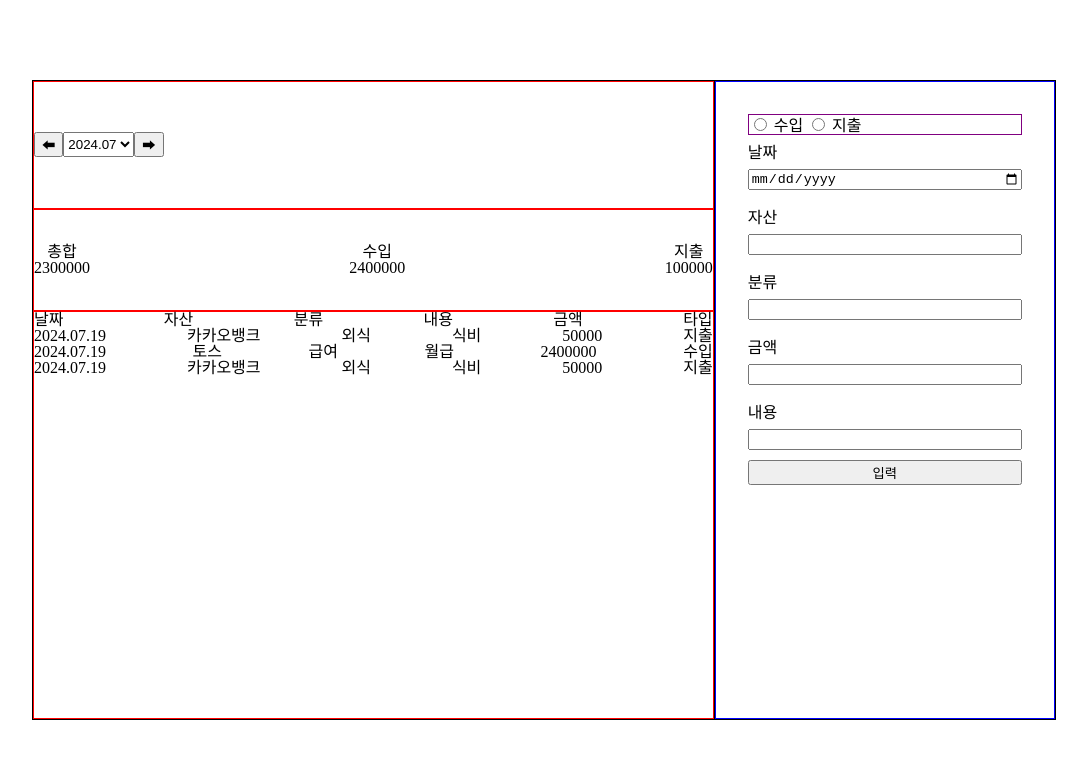
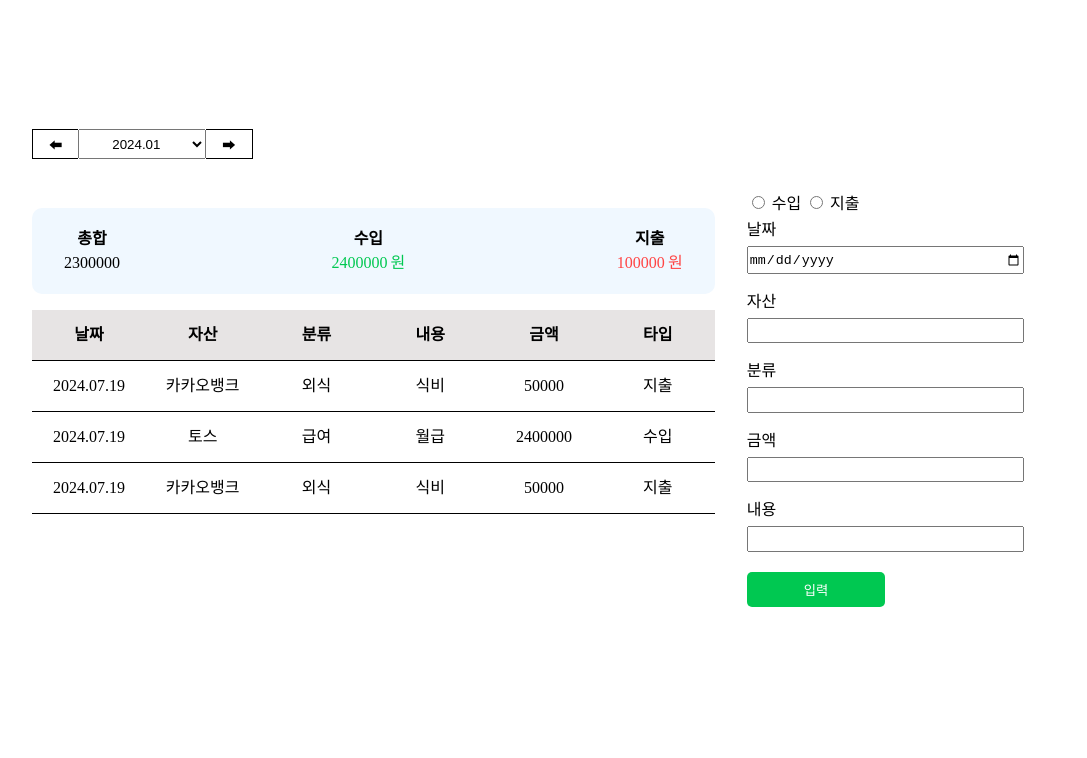
Before and after one commit to lifthus/ecount-probationary-assignment-1, a plain HTML site: page client/index.html in a window 1280 px wide. Shown: the whole page, without its empty margins (96-1183 px from the left). Drawn offline with Linux system fonts and the light colour scheme.

Commit message:
월별 데이터 토글버튼 기능구현

```diff
--- a/client/index.html
+++ b/client/index.html
@@ -14,10 +14,18 @@
         <form class="toggle_form">
           <input type="button" value="⬅">
             <select name="" id="">
-              <option value="">2024.07</option>
-              <option value="">2024.08</option>
-              <option value="">2024.09</option>
-              <option value="">2024.10</option>
+              <option value="2024.01">2024.01</option>
+              <option value="2024.02">2024.02</option>
+              <option value="2024.03">2024.03</option>
+              <option value="2024.04">2024.04</option>
+              <option value="2024.05">2024.05</option>
+              <option value="2024.06">2024.06</option>
+              <option value="2024.07">2024.07</option>
+              <option value="2024.08">2024.08</option>
+              <option value="2024.09">2024.09</option>
+              <option value="2024.10">2024.10</option>
+              <option value="2024.11">2024.11</option>
+              <option value="2024.12">2024.12</option>
             </select>
           <input type="button" value="➡">
         </form>
@@ -37,7 +45,7 @@
             <span id="payment-price">0</span>
           </div>
         </div>
-        <table>
+        <table class="account-book-table">
           <tbody id="income-tbody">
             <tr>
               <th>날짜</th>
@@ -54,11 +62,11 @@
     <div class="grid__item content__form__wrapper">
       <form action="" id="user-form" class="form__wrapper">
         <div class="type__wrapper">
-          <label for="method-1" class="type-label">
+          <label for="method-1" class="type-label" id="income-label">
             <input id="method-1" type="radio" name="action-type" value="수익">
             <span>수입</span>
           </label>
-          <label for="method-2" class="type-label">
+          <label for="method-2" class="type-label" id="payment-label">
             <input id="method-2" type="radio" name="action-type" value="지출">
             <span>지출</span>
           </label>
--- a/client/js/main.js
+++ b/client/js/main.js
@@ -69,3 +69,51 @@ form.onsubmit = (e) => {
 // classification: 급여
 // price: 2800000
 // content: 수입
+
+// 수입 & 지출 toggle part
+
+const incomeLabel = document.getElementById("income-label");
+const paymentLabel = document.getElementById("payment-label");
+
+incomeLabel.onclick = (e) => {
+  console.log("income label click")
+  console.log(e.target);
+}
+
+paymentLabel.onclick = (e) => {
+  console.log("payment label click")
+  console.log(e.target);
+}
+
+// toggle left click part
+const select = document.querySelector(".toggle_form select")
+console.log("select")
+console.log(select.value)
+console.log(select.options)
+console.log(select.options.length)
+console.log(select.selectedIndex)
+const leftBtn = document.querySelector('.toggle_form input[value="⬅"]')
+console.log("leftBtn")
+console.log(leftBtn)
+const handleLeftClick = () => {
+  console.log("click")
+  if (select.selectedIndex === 0) {
+    return;
+  }
+  select.selectedIndex -= 1;
+  return;
+}
+leftBtn.addEventListener("click", handleLeftClick);
+
+// toggle right click part
+
+const rigthBtn = document.querySelector('.toggle_form input[value="➡"]')
+const handleRigthClick = () => {
+  console.log("click")
+  if (select.selectedIndex === select.options.length - 1) {
+    return;
+  }
+  select.selectedIndex += 1;
+  return;
+}
+rigthBtn.addEventListener("click", handleRigthClick);
--- a/client/styles/main.css
+++ b/client/styles/main.css
@@ -14,15 +14,6 @@
   box-sizing: border-box;
 }
 
-.grid__item {
-  border: 1px solid;
-  border-color: var(--text-color);
-}
-
-.grid__item:last-child {
-  border-left: none;
-}
-
 /* main data content part */
 
 .content__wrapper {
@@ -36,19 +27,39 @@
 }
 
 .table__wrapper table {
-  border: 1px solid red;
+  overflow-y: scroll;
 }
 .table__wrapper table tr {
   display: flex;
-  justify-content: space-between;
+  width: 100%;
+  height: 50px;
+  border-bottom: 1px solid;
+  border-color: var(--text-color);
 }
+
 .table__wrapper table tr:first-child {
+  background-color: rgba(133, 120, 120, .2);
+}
 
+.table__wrapper table th, td {
+  display: flex;
+  width: 17%;
+  align-items: center;
+  justify-content: center;
 }
+
+.table__wrapper table th {
+  font-weight: 600;
+}
+
+/* 수입 / 지출 통계 part */
 .summary_warpper {
   display: flex;
   justify-content: space-between;
-  border: 1px solid red
+  padding: 0 2rem;
+  margin-bottom: 1rem;
+  border-radius: 10px;
+  background-color: aliceblue;
 }
 
 .summary_item {
@@ -58,18 +69,54 @@
   justify-content: center;
 }
 
+.summary_item span:first-child {
+  font-weight: 600;
+  margin-bottom: .5rem;
+}
+
+#income-price {
+  color: #00C851;
+}
+
+#payment-price {
+  color: #ff4444;
+}
+
+#income-price::after, #payment-price::after {
+  content: "원";
+  margin-left: .2rem;
+}
+
+
 /* toggle wrapper */
 .toggle__wrapper {
   display: flex;
   align-items: center;
-  border: 1px solid red;
 }
 
 .toggle_form {
   display: flex;
   width: 300px;
 }
+.toggle_form input[type="button"] {
+  background-color: transparent;
+  border: 1px solid black;
+  padding: .3rem 1rem;
+}
+.toggle_form input[type="button"]:first-child {
+  border-right: none;
+}
+.toggle_form input[type="button"]:last-child {
+  border-left: none;
+}
+.toggle_form input[type="button"]:hover {
+  cursor: pointer;
+}
 
+.toggle_form select {
+  width: 8rem;
+  text-align: center;
+}
 /* form part */
 
 .user-input {
@@ -79,6 +126,9 @@
   margin: 10px 0;
   flex-direction: column;
 }
+.user-input:last-child {
+  margin-bottom: 20px;
+}
 
 .form__wrapper {
   display: flex;
@@ -86,11 +136,28 @@
   flex-direction: column;
   height: 100%;
   box-sizing: border-box;
-  border: 1px solid blue;
+  justify-content: center;
+}
+
+.form__wrapper input[type="text"], .form__wrapper input[type="number"], .form__wrapper input[type="date"] {
+  padding: .2rem 0;
+}
+
+.form__wrapper input[type="submit"] {
+  margin-top: 10px;
+  width: 50%;
+  padding: .5rem 0;
+  border: none;
+  background-color: #00C851;
+  color: white;
+  border-radius: 5px;
+}
+
+.form__wrapper input[type="submit"]:hover {
+  cursor: pointer;
 }
 
 .type__wrapper {
-  border: 1px solid purple
 }
 
 .label-description {
```
